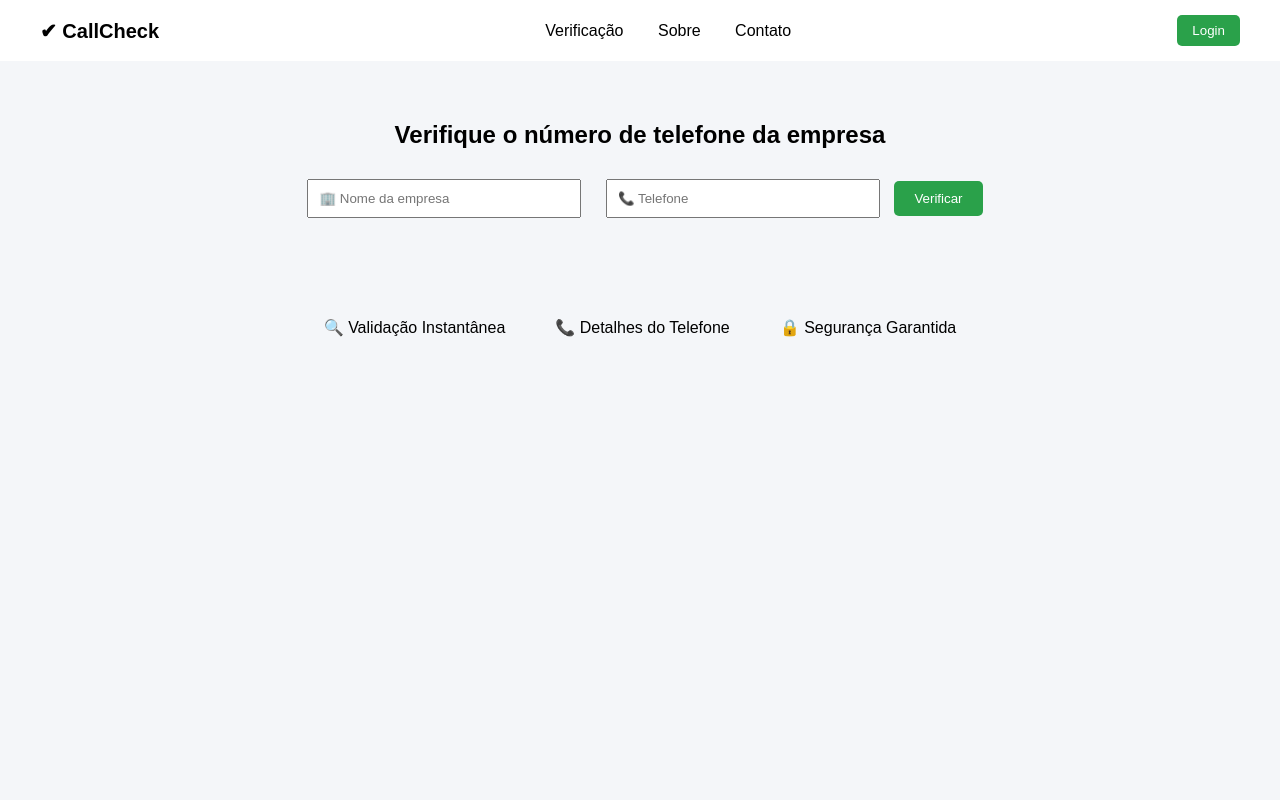
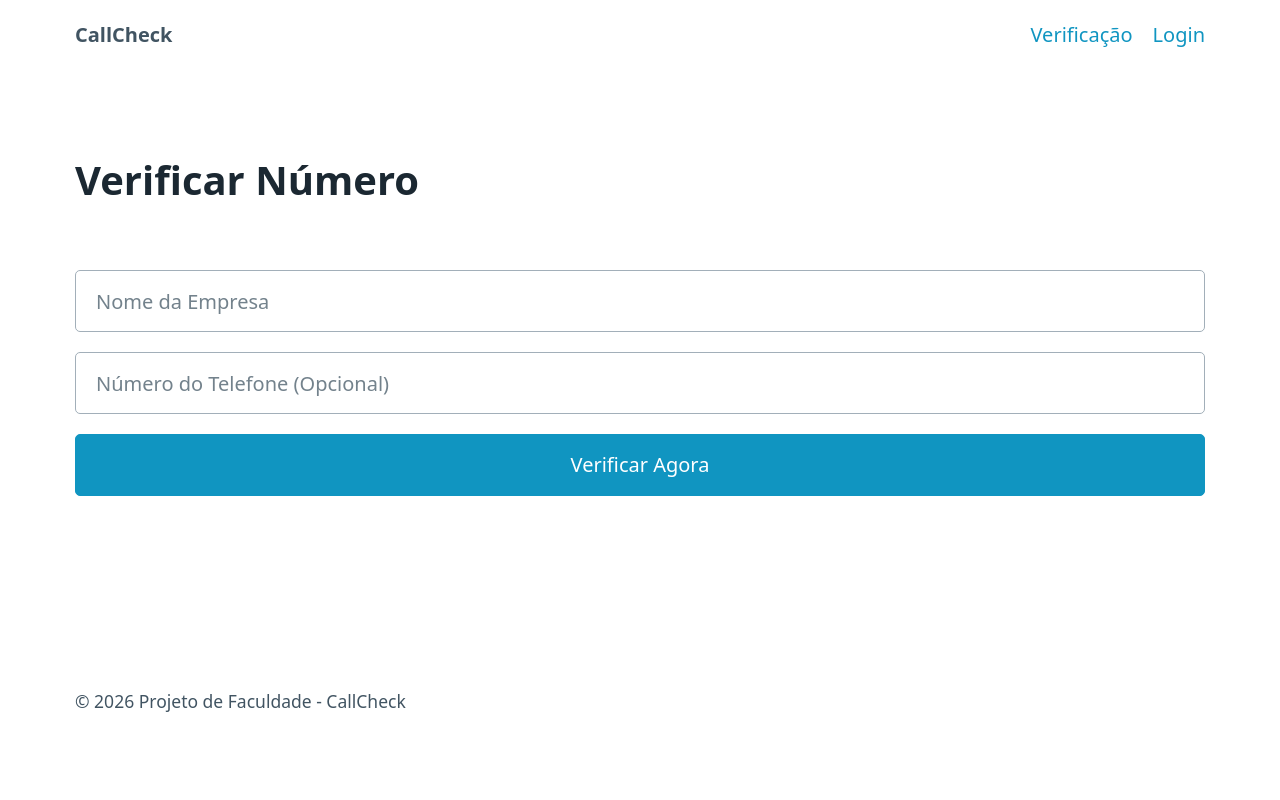
Before and after one commit to dealkis/CallCheck, a Flask app: page / in a window 1280 px wide. Run offline with Flask 3, Linux system fonts and the light colour scheme.

Commit message:
Update index.html

```diff
--- a/templates/index.html
+++ b/templates/index.html
@@ -1,207 +1,26 @@
-<!DOCTYPE html>
-<html lang="pt-br">
-<head>
-    <meta charset="UTF-8">
-    <title>CallCheck - Verificador</title>
-    <link rel="stylesheet" href="{{ url_for('static', filename='style.css') }}">
+{% extends "base.html" %}
 
-    <style>
-        body {
-            margin: 0;
-            font-family: Arial;
-            background: #f4f6f9;
-        }
+{% block content %}
+    <h1>Verificar Número</h1>
+    <form method="POST">
+        <input type="text" name="nome" placeholder="Nome da Empresa" required>
+        <input type="text" name="telefone" placeholder="Número do Telefone (Opcional)">
+        <button type="submit">Verificar Agora</button>
+    </form>
 
-        header {
-            display: flex;
-            justify-content: space-between;
-            align-items: center;
-            padding: 15px 40px;
-            background: white;
-        }
-
-        .logo {
-            font-weight: bold;
-            font-size: 20px;
-        }
-
-        nav a {
-            margin: 0 15px;
-            text-decoration: none;
-            color: black;
-        }
-
-        .login {
-            padding: 8px 15px;
-        }
-
-        .hero {
-            text-align: center;
-            padding: 40px;
-        }
-
-        .form-box input {
-            padding: 10px;
-            margin: 10px;
-            width: 250px;
-        }
-
-        .form-box button {
-            padding: 10px 20px;
-        }
-
-        /* 🔥 RESULTADO WEB */
-        .resultado {
-            display: flex;
-            align-items: flex-start;
-            gap: 20px;
-            background: white;
-            margin: 30px auto;
-            padding: 20px;
-            width: 40%;
-            border-radius: 10px;
-        }
-
-        .icone {
-            font-size: 40px;
-        }
-
-        .info {
-            flex: 1;
-        }
-
-        .colunas {
-            display: flex;
-            gap: 40px;
-        }
-
-        .coluna {
-            flex: 1;
-        }
-
-        .features {
-            display: flex;
-            justify-content: center;
-            gap: 50px;
-            margin-top: 50px;
-        }
-
-        .sucesso { border-left: 5px solid green; }
-        .erro { border-left: 5px solid red; }
-        .alerta { border-left: 5px solid orange; }
-
-    </style>
-</head>
-<body>
-
-<header>
-    <div class="logo">✔ CallCheck</div>
-    <nav>
-        <a href="#">Verificação</a>
-        <a href="#">Sobre</a>
-        <a href="#">Contato</a>
-    </nav>
-    <button class="login">Login</button>
-</header>
-
-<section class="hero">
-    <h1>Verifique o número de telefone da empresa</h1>
-
-    <form method="POST" class="form-box">
-        <input type="text" name="nome" placeholder="🏢 Nome da empresa" required>
-        <input type="text" name="telefone" placeholder="📞 Telefone">
-        <button type="submit">Verificar</button>
-    </form>
-</section>
-
-{% if resultado %}
-<div class="resultado
-    {% if resultado.status == 'OFICIAL' %}sucesso
-    {% elif resultado.status == 'ALERTA' %}alerta
-    {% else %}erro
-    {% endif %}">
-
-    <!-- ÍCONE -->
-    <div class="icone">
-        {% if resultado.status == 'OFICIAL' %}✔
-        {% elif resultado.status == 'ALERTA' %}⚠
-        {% else %}✖
-        {% endif %}
-    </div>
-
-    <!-- INFORMAÇÕES -->
-    <div class="info">
-
-        <h3>
-            {% if resultado.status == 'OFICIAL' %}
-                Número Oficial
-            {% elif resultado.status == 'ALERTA' %}
-                Número com denúncias
-            {% elif resultado.status == 'CANAIS' %}
-                Canais oficiais
-            {% else %}
-                Número não oficial
-            {% endif %}
-        </h3>
-
-        <p><strong>Status:</strong> {{ resultado.status }}</p>
-
-        {% if resultado.empresa %}
-        <p><strong>Empresa:</strong> {{ resultado.empresa }}</p>
-        {% endif %}
-
-        <p>{{ resultado.mensagem }}</p>
-
-        <!-- 🔥 COLUNAS WEB -->
-        <div class="colunas">
-
-            <!-- TELEFONES -->
+    {% if resultado %}
+        <article>
+            <header>
+                <strong>Resultado para: {{ resultado.empresa }}</strong>
+            </header>
+            <p>{{ resultado.mensagem }}</p>
             {% if resultado.telefones %}
-            <div class="coluna">
-                <strong>📞 Telefones</strong>
                 <ul>
                     {% for tel in resultado.telefones %}
-                        <li>{{ tel }}</li>
+                        <li>Oficial: {{ tel }}</li>
                     {% endfor %}
                 </ul>
-            </div>
             {% endif %}
-
-            <!-- EMAILS -->
-            {% if resultado.emails %}
-            <div class="coluna">
-                <strong>📧 Emails</strong>
-                <ul>
-                    {% for email in resultado.emails %}
-                        <li>{{ email }}</li>
-                    {% endfor %}
-                </ul>
-            </div>
-            {% endif %}
-
-        </div>
-
-        <!-- DENÚNCIAS -->
-        {% if resultado.denuncias %}
-        <div>
-            <strong>🚨 Denúncias</strong>
-            <ul>
-                {% for d in resultado.denuncias %}
-                    <li>{{ d.tipo }} - {{ d.descricao }}</li>
-                {% endfor %}
-            </ul>
-        </div>
-        {% endif %}
-
-    </div>
-</div>
-{% endif %}
-
-<section class="features">
-    <div>🔍 Validação Instantânea</div>
-    <div>📞 Detalhes do Telefone</div>
-    <div>🔒 Segurança Garantida</div>
-</section>
-
-</body>
-</html>
+        </article>
+    {% endif %}
+{% endblock %}
```
